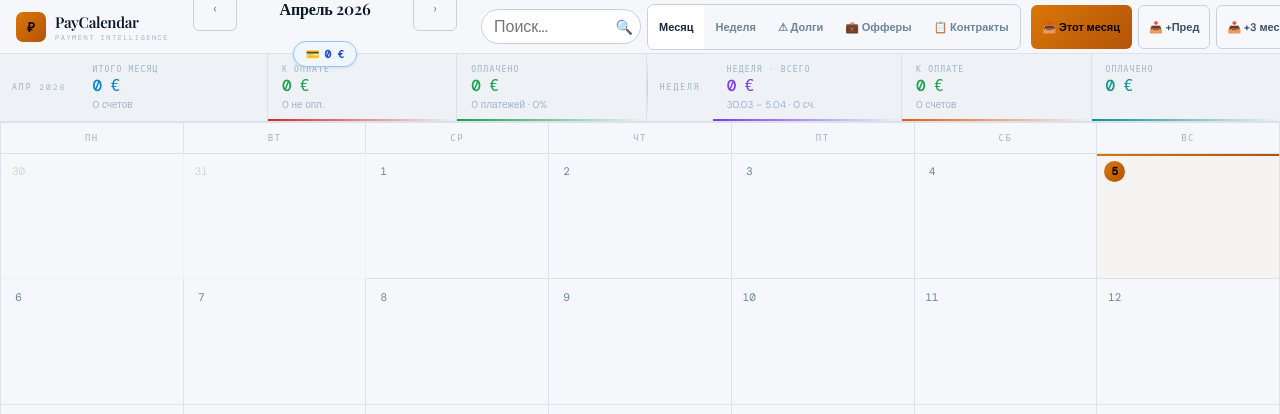
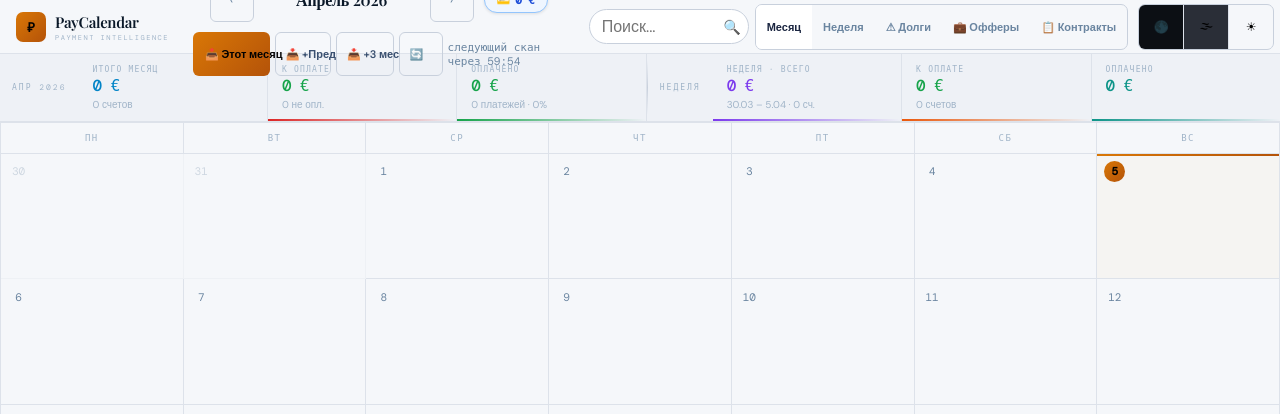
Before and after one commit to alexkitpl1/paycalendar, a Flask app: page / in a window 1280 px wide. Shown: the top 414 px of the page. Run offline with Flask 3, Linux system fonts and the light colour scheme; data that the repository does not hold is empty; parts of the project's set-up code (start-up, migrations or seed data) failed here and were passed over; some web fonts are replaced.

Commit message:
Кнопки сканирования перемещены к переключателю месяца
📥 Этот месяц, +Пред, +3 мес, 🔄 теперь в topbar-center рядом
с навигацией ‹ Месяц › и стат-пиллами. Справа остались: поиск,
вкладки видов, переключатель темы.

Co-Authored-By: Claude Sonnet 4.6 <noreply@anthropic.com>

```diff
--- a/templates/index.html
+++ b/templates/index.html
@@ -492,6 +492,13 @@ body {
         <button class="nav-btn" onclick="nextP()">›</button>
       </div>
       <div id="sp-desktop" class="stat-pills-wrap"></div>
+      <div style="display:flex;gap:5px;align-items:center">
+        <button class="btn btn-gold"  id="scanThisBtn" onclick="scanSequential(1)" title="Сканировать письма за текущий месяц">📥 Этот месяц</button>
+        <button class="btn btn-glass" id="scan2Btn"    onclick="scanSequential(2)" title="Сканировать текущий + предыдущий месяц">📥 +Пред</button>
+        <button class="btn btn-glass" id="scan3Btn"    onclick="scanSequential(4)" title="Сканировать последние 4 месяца">📥 +3 мес</button>
+        <button class="btn btn-glass" id="refreshBtn"  onclick="doRefresh()"       title="Обновить список счетов из базы">🔄</button>
+        <span id="autoScanTimer" style="font-size:11px;color:var(--text3)"></span>
+      </div>
     </div>
     <div class="topbar-right">
       <div style="position:relative;display:flex;align-items:center" id="topSearchWrap"><input id="topSearchInput" type="text" placeholder="Поиск..." autocomplete="off" style="width:160px;padding:6px 30px 6px 12px;border-radius:20px;border:1px solid var(--border2);background:var(--bg2);color:var(--text);font-size:13px;outline:none;transition:width .2s" oninput="liveSearch(this.value)" onfocus="this.style.width='220px'" onblur="if(!this.value)this.style.width='160px'" onkeydown="if(event.key==='Escape'){this.value='';liveSearch('');this.blur();}"><span style="position:absolute;right:8px;font-size:14px;color:var(--text3);pointer-events:none">🔍</span></div>
@@ -502,12 +509,7 @@ body {
         <button class="vtab"        id="vt-of" onclick="setView('offers')"    title="Офферы и коммерческие предложения">💼 Офферы</button>
         <button class="vtab" id="vt-ct"        onclick="setView('contracts')" title="Контракты и договоры — не отображаются в счетах">📋 Контракты</button>
       </div>
-      <button class="btn btn-gold"  id="scanThisBtn" onclick="scanSequential(1)" title="Сканировать письма за текущий месяц">📥 Этот месяц</button>
-      <button class="btn btn-glass" id="scan2Btn"    onclick="scanSequential(2)" title="Сканировать текущий + предыдущий месяц">📥 +Пред</button>
-      <button class="btn btn-glass" id="scan3Btn"    onclick="scanSequential(4)" title="Сканировать последние 4 месяца">📥 +3 мес</button>
-      <button class="btn btn-glass" id="refreshBtn"  onclick="doRefresh()"       title="Обновить список счетов из базы">🔄</button>
-      <span id="autoScanTimer" style="font-size:11px;color:var(--text3)"></span>
-      <div class="theme-sw" style="margin-left:auto">
+      <div class="theme-sw">
         <button class="th-btn th-dark" id="th-dark2" onclick="setTheme('dark')" title="Тёмная">🌑</button>
         <button class="th-btn th-grey" id="th-grey2" onclick="setTheme('grey')" title="Серая">🌫</button>
         <button class="th-btn th-white" id="th-white2" onclick="setTheme('white')" title="Светлая">☀</button>
```
